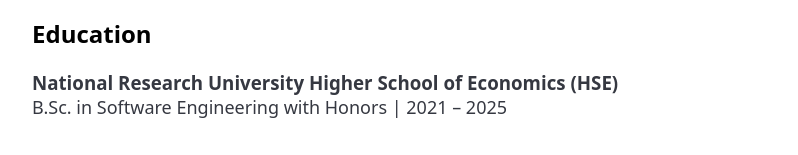
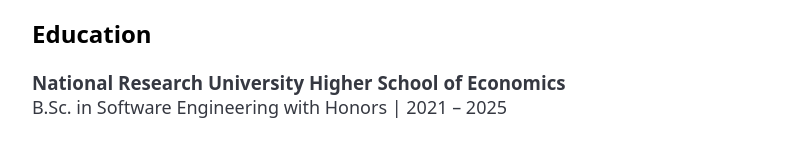
Before and after one commit to mrmda28/mrmda28.github.io, a React (Vite) app: page / in a window 1280 px wide. Shown: the part 1230-1385 px from the top of the page, without its empty margins (238-1036 px from the left). Built offline with nearby package versions, Linux system fonts and the light colour scheme.

Commit message:
Update the education content

```diff
--- a/src/components/Education/Education.tsx
+++ b/src/components/Education/Education.tsx
@@ -1,4 +1,4 @@
-const title = 'National Research University Higher School of Economics (HSE)'
+const title = 'National Research University Higher School of Economics'
 const subtitle = 'B.Sc. in Software Engineering with Honors | 2021 – 2025'
 
 export const Education = () => {
```
